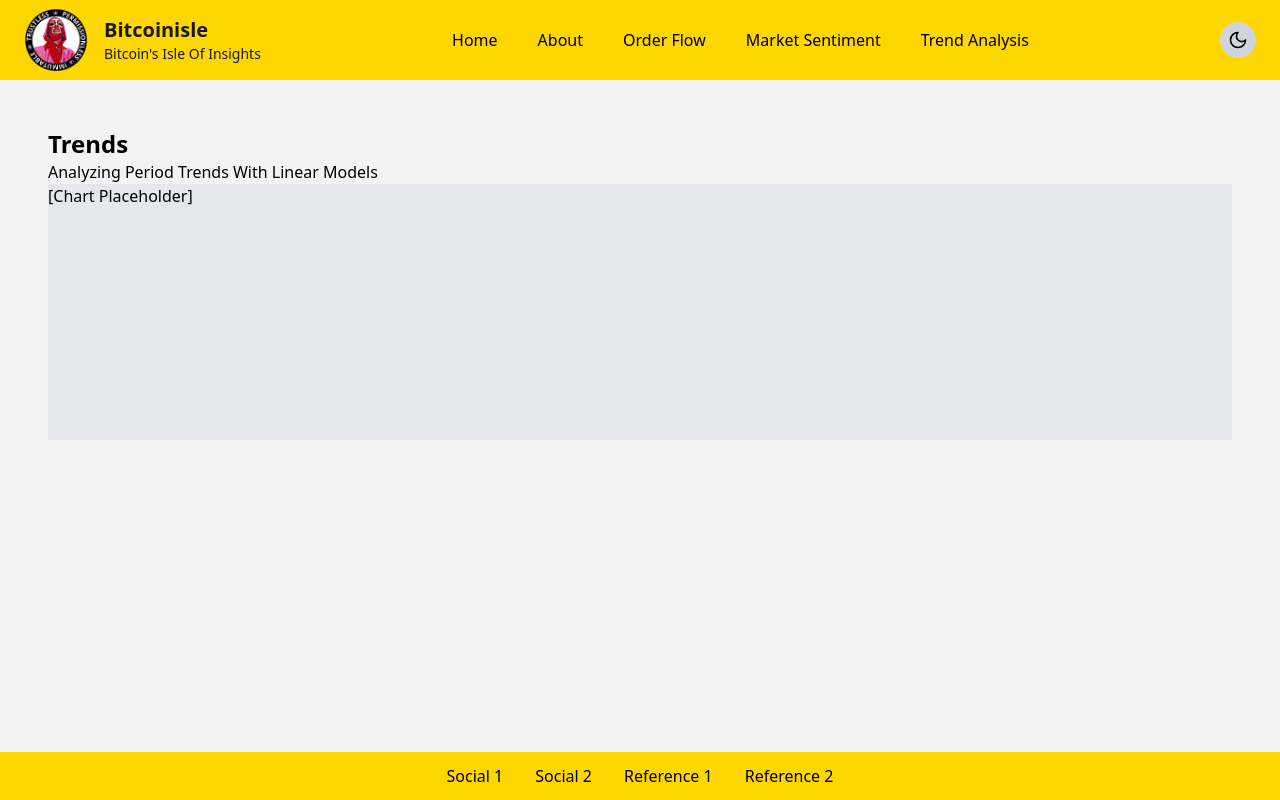
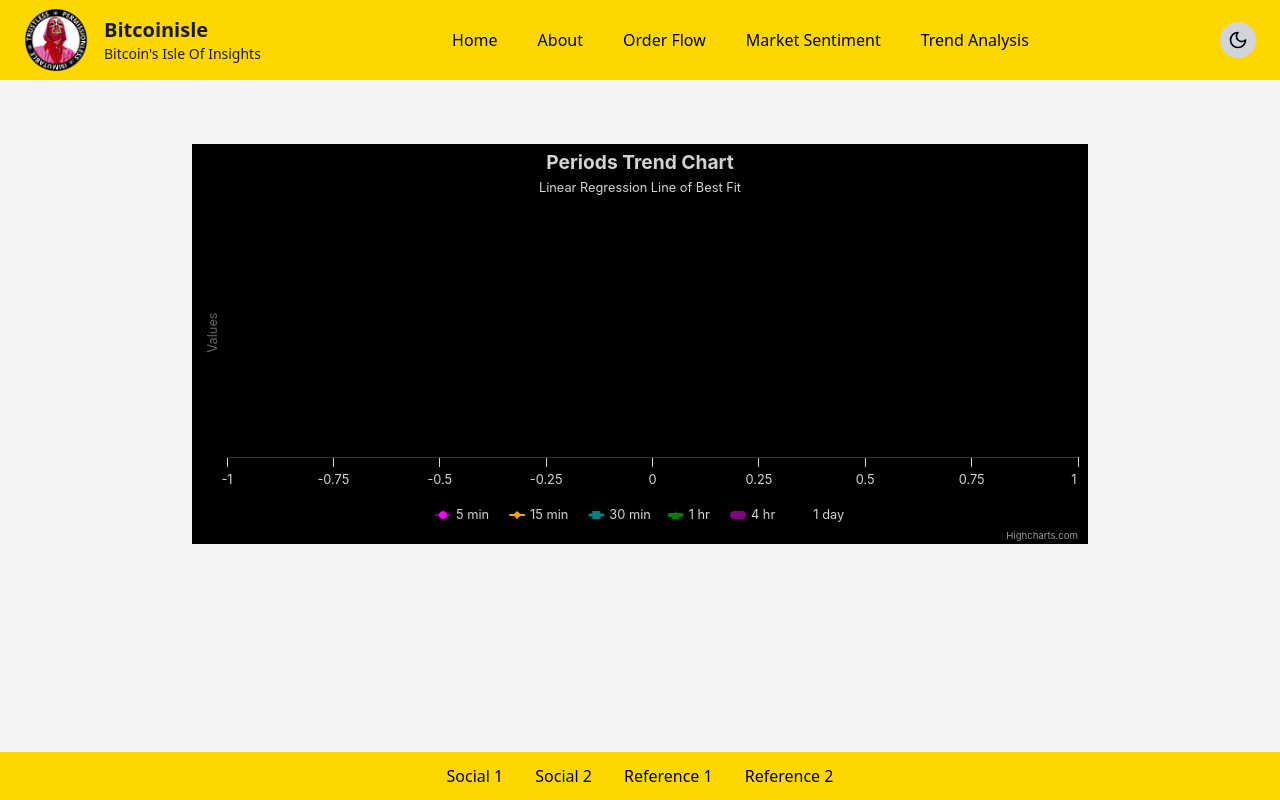
Before and after one commit to cin3rama/bc2, a Next.js app: page /trends in a window 1280 px wide. Built offline with nearby package versions, Linux system fonts and the light colour scheme; no server answers.

Commit message:
0.0.6 - add trend analysis

```diff
--- a/package.json
+++ b/package.json
@@ -1,6 +1,6 @@
 {
   "name": "bc2",
-  "version": "0.0.5",
+  "version": "0.0.6",
   "private": true,
   "scripts": {
     "dev": "next dev",
@@ -11,6 +11,8 @@
   "dependencies": {
     "autoprefixer": "^10.4.20",
     "framer-motion": "^12.4.4",
+    "highcharts": "^12.1.2",
+    "highcharts-react-official": "^3.2.1",
     "lucide-react": "^0.475.0",
     "next": "15.1.7",
     "react": "^19.0.0",
--- a/src/app/trends/page.tsx
+++ b/src/app/trends/page.tsx
@@ -1,13 +1,237 @@
 'use client';
 
-const Trends = () => {
+import React, { useEffect, useState } from 'react';
+import Highcharts from 'highcharts';
+import HighchartsReact from 'highcharts-react-official';
+import { useWebsocket } from '@/hooks/useWebsocket';
+
+// Define the shape of a trend data object.
+type TrendData = {
+    ticker: string;
+    freq: string; // Represents period (e.g., '5min', '15min', etc.)
+    slope: number;
+    regression_line: [number, number]; // [startY, endY]
+    time_started: number;
+};
+
+// Define a type for holding regression line data per period.
+type ChartData = {
+    regression_line_5min: [number, number] | null;
+    regression_line_15min: [number, number] | null;
+    regression_line_30min: [number, number] | null;
+    regression_line_1h: [number, number] | null;
+    regression_line_4hr: [number, number] | null;
+    regression_line_1D: [number, number] | null;
+};
+
+// Helper function to convert a regression line ([startY, endY]) into an array of two points.
+// Fixed x-values of -1 and 1 ensure that the line is centered (midpoint at x = 0).
+const getLineData = (line: [number, number] | null) =>
+    line ? [[-1, line[0]], [1, line[1]]] : [];
+
+const TrendAnalysisPage = () => {
+    // Using trend$ instead of orderflow$
+    const { trend$ } = useWebsocket();
+
+    // Initialize chart data with null values.
+    const [chartData, setChartData] = useState<ChartData>({
+        regression_line_5min: null,
+        regression_line_15min: null,
+        regression_line_30min: null,
+        regression_line_1h: null,
+        regression_line_4hr: null,
+        regression_line_1D: null,
+    });
+
+    // Set up Highcharts options.
+    const [chartOptions, setChartOptions] = useState<Highcharts.Options>({
+        chart: {
+            backgroundColor: 'var(--background)',
+        },
+        title: {
+            text: 'Periods Trend Chart',
+            style: {
+                color: '#D3D3D3',
+            },
+        },
+        subtitle: {
+            text: 'Linear Regression Line of Best Fit',
+            style: {
+                color: '#D3D3D3',
+            },
+        },
+        legend: {
+            itemStyle: {
+                color: '#D3D3D3',
+            },
+        },
+        xAxis: [{
+            min: -1,
+            max: 1,
+            tickColor: '#D3D3D3',
+            labels: {
+                style: {
+                    color: '#D3D3D3',
+                },
+            },
+        }],
+        yAxis: [{
+            labels: {
+                style: {
+                    color: '#D3D3D3',
+                },
+            },
+        }],
+        tooltip: {
+            style: {
+                color: '#D3D3D3',
+            },
+        },
+        plotOptions: {
+            series: {},
+            line: { animation: false },
+        },
+        series: [
+            {
+                name: '5 min',
+                type: 'line',
+                data: getLineData(chartData.regression_line_5min),
+                color: 'magenta',
+                lineWidth: 1,
+            },
+            {
+                name: '15 min',
+                type: 'line',
+                data: getLineData(chartData.regression_line_15min),
+                color: 'orange',
+                lineWidth: 2,
+            },
+            {
+                name: '30 min',
+                type: 'line',
+                data: getLineData(chartData.regression_line_30min),
+                color: 'teal',
+                lineWidth: 3,
+            },
+            {
+                name: '1 hr',
+                type: 'line',
+                data: getLineData(chartData.regression_line_1h),
+                color: 'green',
+                lineWidth: 4,
+            },
+            {
+                name: '4 hr',
+                type: 'line',
+                data: getLineData(chartData.regression_line_4hr),
+                color: 'purple',
+                lineWidth: 8,
+            },
+            {
+                name: '1 day',
+                type: 'line',
+                data: getLineData(chartData.regression_line_1D),
+                color: 'black',
+                lineWidth: 8,
+            },
+        ],
+    });
+
+    // Subscribe to the websocket observable and update chartData.
+    useEffect(() => {
+        const subscription = trend$.subscribe((dataArrays: TrendData[][]) => {
+            // Flatten the array-of-arrays into a single array.
+            const flattened = dataArrays.flat();
+            // Prepare an update for the chart data.
+            const updatedChartData: Partial<ChartData> = {};
+            flattened.forEach((item) => {
+                const { freq, regression_line } = item;
+                switch (freq) {
+                    case '5min':
+                        updatedChartData.regression_line_5min = regression_line;
+                        break;
+                    case '15min':
+                        updatedChartData.regression_line_15min = regression_line;
+                        break;
+                    case '30min':
+                        updatedChartData.regression_line_30min = regression_line;
+                        break;
+                    case '1h':
+                        updatedChartData.regression_line_1h = regression_line;
+                        break;
+                    case '4h':
+                        updatedChartData.regression_line_4hr = regression_line;
+                        break;
+                    case '1d':
+                        updatedChartData.regression_line_1D = regression_line;
+                        break;
+                    default:
+                        break;
+                }
+            });
+            setChartData((prev) => ({ ...prev, ...updatedChartData }));
+        });
+        return () => subscription.unsubscribe();
+    }, [trend$]);
+
+    // Update chart options whenever chartData changes.
+    useEffect(() => {
+        setChartOptions((prevOptions) => ({
+            ...prevOptions,
+            series: [
+                {
+                    name: '5 min',
+                    type: 'line',
+                    data: getLineData(chartData.regression_line_5min),
+                    color: 'magenta',
+                    lineWidth: 1,
+                },
+                {
+                    name: '15 min',
+                    type: 'line',
+                    data: getLineData(chartData.regression_line_15min),
+                    color: 'orange',
+                    lineWidth: 2,
+                },
+                {
+                    name: '30 min',
+                    type: 'line',
+                    data: getLineData(chartData.regression_line_30min),
+                    color: 'teal',
+                    lineWidth: 3,
+                },
+                {
+                    name: '1 hr',
+                    type: 'line',
+                    data: getLineData(chartData.regression_line_1h),
+                    color: 'green',
+                    lineWidth: 4,
+                },
+                {
+                    name: '4 hr',
+                    type: 'line',
+                    data: getLineData(chartData.regression_line_4hr),
+                    color: 'purple',
+                    lineWidth: 8,
+                },
+                {
+                    name: '1 day',
+                    type: 'line',
+                    data: getLineData(chartData.regression_line_1D),
+                    color: 'black',
+                    lineWidth: 8,
+                },
+            ],
+        }));
+    }, [chartData]);
+
     return (
-        <>
-            <h2 className="text-2xl font-bold">Trends</h2>
-            <p>Analyzing Period Trends With Linear Models</p>
-            <div className="h-64 bg-gray-200 dark:bg-gray-700">[Chart Placeholder]</div>
-        </>
+        <div className="p-4 w-full flex justify-center">
+            <div className="w-full max-w-4xl">
+                <HighchartsReact highcharts={Highcharts} options={chartOptions} />
+            </div>
+        </div>
     );
-}
+};
 
-export default Trends
+export default TrendAnalysisPage;
--- a/src/hooks/useWebsocket.ts
+++ b/src/hooks/useWebsocket.ts
@@ -6,7 +6,7 @@ import { retryWhen, delayWhen, tap, takeUntil, finalize } from 'rxjs/operators';
 // Define the type for our hook's return value.
 interface WebsocketStreams {
     orderflow$: Observable<any>;
-    // trend$: Observable<any>;
+    trend$: Observable<any>;
     // cvd$: Observable<any>;
     // cvdPeriod$: Observable<any>;
     // vwap$: Observable<any>;
@@ -17,14 +17,14 @@ interface WebsocketStreams {
 export function useWebsocket(): WebsocketStreams {
     // States to hold each observable stream.
     const [orderflow$, setOrderflow$] = useState<Observable<any>>(EMPTY);
-    // const [trend$, setTrend$] = useState<Observable<any>>(EMPTY);
+    const [trend$, setTrend$] = useState<Observable<any>>(EMPTY);
     // const [cvd$, setCvd$] = useState<Observable<any>>(EMPTY);
     // const [cvdPeriod$, setCvdPeriod$] = useState<Observable<any>>(EMPTY);
     // const [vwap$, setVwap$] = useState<Observable<any>>(EMPTY);
 
     // Refs to hold the WebSocketSubject instances (persist across renders)
     const orderflowSocketRef = useRef<WebSocketSubject<any>>(undefined);
-    // const trendSocketRef = useRef<WebSocketSubject<any>>(undefined);
+    const trendSocketRef = useRef<WebSocketSubject<any>>(undefined);
     // const cvdSocketRef = useRef<WebSocketSubject<any>>(undefined);
     // const cvdPeriodSocketRef = useRef<WebSocketSubject<any>>(undefined);
     // const vwapSocketRef = useRef<WebSocketSubject<any>>(undefined);
@@ -74,14 +74,14 @@ export function useWebsocket(): WebsocketStreams {
     useEffect(() => {
         // Create the WebSocket connections.
         orderflowSocketRef.current = getWS('/orderflow/?sym=ETH-USD');
-        // trendSocketRef.current = getWS('/trends/');
+        trendSocketRef.current = getWS('/trends/?sym=ETH-USD');
         // cvdSocketRef.current = getWS('/cvd/');
         // cvdPeriodSocketRef.current = getWS('/cvd_period/');
         // vwapSocketRef.current = getWS('/vwap/');
 
         // Wrap the observables with reconnect logic and store them in state.
         setOrderflow$(reconnect(orderflowSocketRef.current.asObservable()));
-        // setTrend$(reconnect(trendSocketRef.current.asObservable()));
+        setTrend$(reconnect(trendSocketRef.current.asObservable()));
         // setCvd$(reconnect(cvdSocketRef.current.asObservable()));
         // setCvdPeriod$(reconnect(cvdPeriodSocketRef.current.asObservable()));
         // setVwap$(reconnect(vwapSocketRef.current.asObservable()));
@@ -93,7 +93,7 @@ export function useWebsocket(): WebsocketStreams {
             destroy$.complete();
 
             orderflowSocketRef.current?.complete();
-            // trendSocketRef.current?.complete();
+            trendSocketRef.current?.complete();
             // cvdSocketRef.current?.complete();
             // cvdPeriodSocketRef.current?.complete();
             // vwapSocketRef.current?.complete();
@@ -106,9 +106,9 @@ export function useWebsocket(): WebsocketStreams {
         if (orderflowSocketRef.current && !orderflowSocketRef.current.closed) {
             orderflowSocketRef.current.next(msg);
         }
-        // if (trendSocketRef.current && !trendSocketRef.current.closed) {
-        //     trendSocketRef.current.next(msg);
-        // }
+        if (trendSocketRef.current && !trendSocketRef.current.closed) {
+            trendSocketRef.current.next(msg);
+        }
         // if (cvdSocketRef.current && !cvdSocketRef.current.closed) {
         //     cvdSocketRef.current.next(msg);
         // }
@@ -127,12 +127,12 @@ export function useWebsocket(): WebsocketStreams {
         destroy$.complete();
 
         orderflowSocketRef.current?.complete();
-        // trendSocketRef.current?.complete();
+        trendSocketRef.current?.complete();
         // cvdSocketRef.current?.complete();
         // cvdPeriodSocketRef.current?.complete();
         // vwapSocketRef.current?.complete();
     };
 
     // return { orderflow$, trend$, cvd$, cvdPeriod$, vwap$, sendMessage, close };
-    return { orderflow$, sendMessage, close };
+    return { orderflow$, trend$, sendMessage, close };
 }
```
Also changed, not shown: 1 other file (tests, documents, lock files or other folders).
